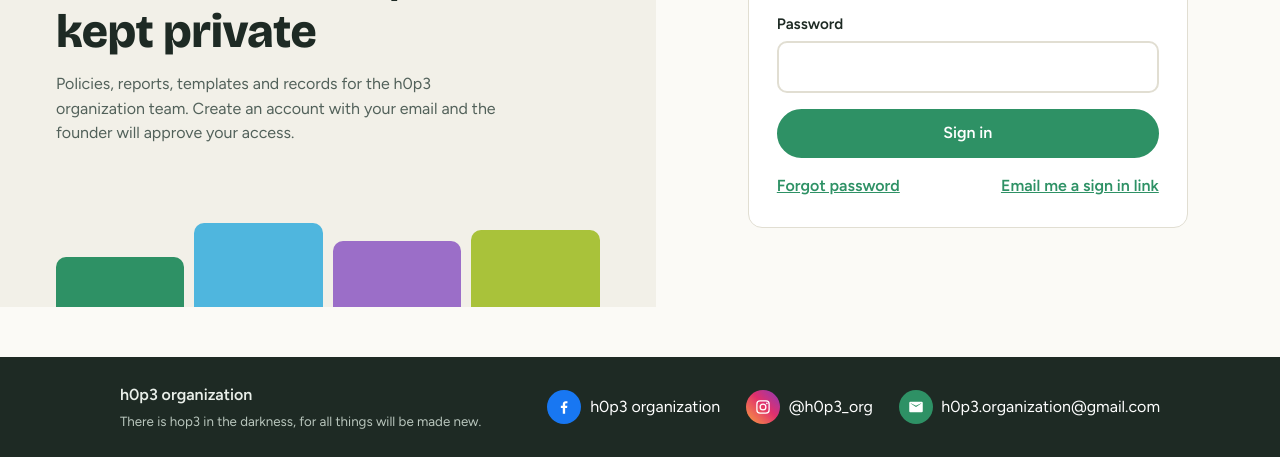
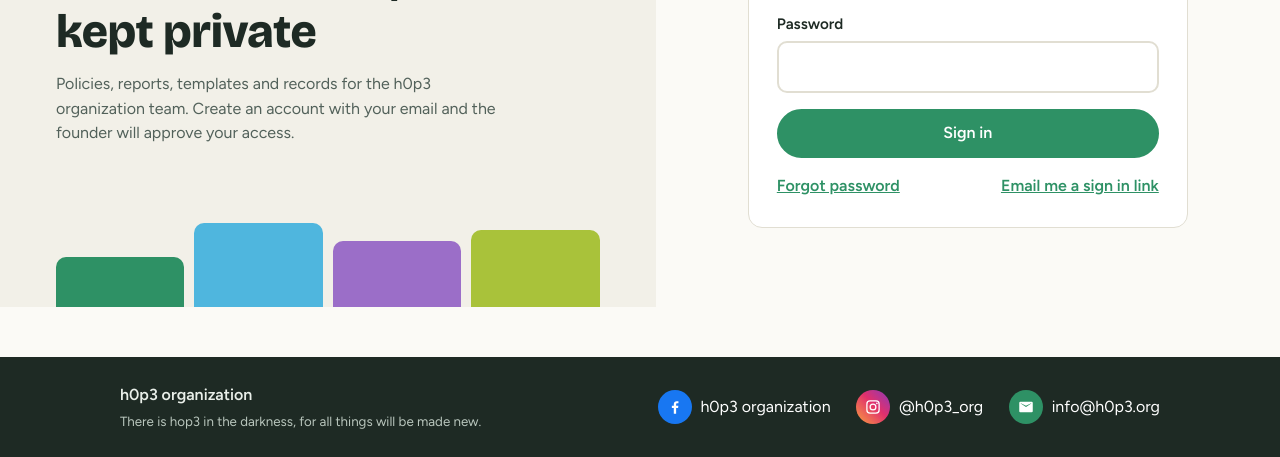
Before and after one commit to XolileNdika/h0p3-docs, a plain HTML site: page index.html in a window 1280 px wide. Shown: the part 343-800 px from the top of the page. Drawn offline with nearby package versions, Linux system fonts and the light colour scheme.

Commit message:
Change contact email to info@h0p3.org

```diff
--- a/index.html
+++ b/index.html
@@ -234,7 +234,7 @@ dialog .row-end{display:flex;gap:.6rem;justify-content:flex-end;margin-top:1.2re
     <div class="card">
       <img data-logo alt="h0p3 organization logo">
       <h2>Access is not active</h2>
-      <p class="lead">This account cannot open the documents. If you think this is a mistake, email <a href="mailto:h0p3.organization@gmail.com">h0p3.organization@gmail.com</a>.</p>
+      <p class="lead">This account cannot open the documents. If you think this is a mistake, email <a href="mailto:info@h0p3.org">info@h0p3.org</a>.</p>
       <button class="btn ghost" data-signout type="button">Sign out</button>
     </div>
   </section>
@@ -299,7 +299,7 @@ dialog .row-end{display:flex;gap:.6rem;justify-content:flex-end;margin-top:1.2re
     <ul>
       <li><a href="https://www.facebook.com/search/pages/?q=h0p3%20organization" target="_blank" rel="noopener"><span class="soc fb"><svg viewBox="0 0 24 24" aria-hidden="true"><path d="M13.5 21v-7.6h2.6l.4-3h-3V8.5c0-.9.3-1.5 1.5-1.5h1.6V4.3c-.3 0-1.2-.1-2.3-.1-2.3 0-3.9 1.4-3.9 4v2.2H7.8v3h2.6V21z"/></svg></span>h0p3 organization</a></li>
       <li><a href="https://www.instagram.com/h0p3_org" target="_blank" rel="noopener"><span class="soc ig"><svg viewBox="0 0 24 24" aria-hidden="true"><path d="M12 7.3A4.7 4.7 0 1 0 12 16.7 4.7 4.7 0 0 0 12 7.3zm0 7.7a3 3 0 1 1 0-6 3 3 0 0 1 0 6zM17.2 6.1a1.1 1.1 0 1 0 0 2.2 1.1 1.1 0 0 0 0-2.2z"/><path d="M16 3H8a5 5 0 0 0-5 5v8a5 5 0 0 0 5 5h8a5 5 0 0 0 5-5V8a5 5 0 0 0-5-5zm3.3 13a3.3 3.3 0 0 1-3.3 3.3H8A3.3 3.3 0 0 1 4.7 16V8A3.3 3.3 0 0 1 8 4.7h8A3.3 3.3 0 0 1 19.3 8z"/></svg></span>@h0p3_org</a></li>
-      <li><a href="mailto:h0p3.organization@gmail.com"><span class="soc em"><svg viewBox="0 0 24 24" aria-hidden="true"><path d="M3 6.5A1.5 1.5 0 0 1 4.5 5h15A1.5 1.5 0 0 1 21 6.5v11a1.5 1.5 0 0 1-1.5 1.5h-15A1.5 1.5 0 0 1 3 17.5zm2 .6v.3l7 4.6 7-4.6v-.3l-.2-.1L12 10.2 5.2 7z"/></svg></span>h0p3.organization@gmail.com</a></li>
+      <li><a href="mailto:info@h0p3.org"><span class="soc em"><svg viewBox="0 0 24 24" aria-hidden="true"><path d="M3 6.5A1.5 1.5 0 0 1 4.5 5h15A1.5 1.5 0 0 1 21 6.5v11a1.5 1.5 0 0 1-1.5 1.5h-15A1.5 1.5 0 0 1 3 17.5zm2 .6v.3l7 4.6 7-4.6v-.3l-.2-.1L12 10.2 5.2 7z"/></svg></span>info@h0p3.org</a></li>
     </ul>
   </div>
 </footer>
```
